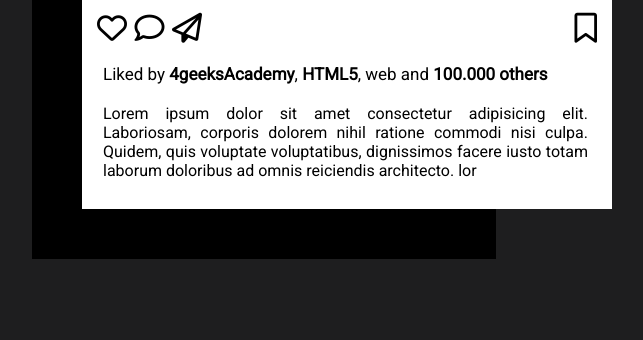
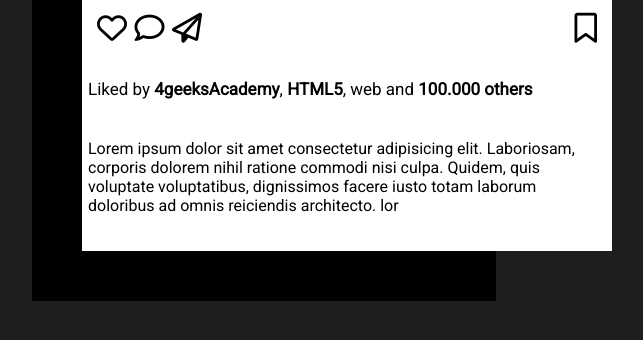
Before and after one commit to jmanuelbello30/Project-2-instagram-post, a plain HTML site: page index.html in a window 1280 px wide. Shown: the part 598-938 px from the top of the page, without its empty margins (376-1019 px from the left). Drawn offline with Linux system fonts and the light colour scheme.

Commit message:
Indentation Document

```diff
--- a/index.html
+++ b/index.html
@@ -10,8 +10,6 @@
     <title>Instagram-Post</title>
   </head>
   <body>
-  <header>
-  </header>
     <section>
       <div class="BigBox">
         <div class="principal-title">
@@ -25,7 +23,8 @@
           <p class="user-post">Jose Manuel</p>
         </div>
 
-      <div class="image-post"></div>
+        <div class="image-post">
+        </div>
 
         <div class="postbody">
           <i class="far fa-heart"></i>
@@ -33,6 +32,7 @@
           <i class="far fa-paper-plane"></i>
           <div class="icon-bookmark">
             <i class="far fa-bookmark"></i>
+          </div>
         </div>
 
         <div class="publication">
@@ -42,9 +42,8 @@
         <div class="postfooter">
           <p>Lorem ipsum dolor sit amet consectetur adipisicing elit. Laboriosam, corporis dolorem nihil ratione commodi nisi culpa. Quidem, quis voluptate voluptatibus, dignissimos facere iusto totam laborum doloribus ad omnis reiciendis architecto. lor</p>
         </div>
+
       </div>
     </section>
-  <footer>
-  </footer>
   </body>
 </html>
--- a/style.css
+++ b/style.css
@@ -76,7 +76,7 @@ body{
   font-family: 'Roboto', sans-serif;
   margin: auto;
   background: white;
-  width: 500px;
+  width: 518px;
   padding: 6px;
   font-size: 17px;
   margin-top: -5px;
@@ -85,10 +85,11 @@ body{
 .postfooter{
   font-family: 'Roboto', sans-serif;
   font-size: 16px;
-  text-align: justify;
-  margin-top: -25px;
+  margin: auto;
   background: white;
-  height: 100px;
-  width: 485px;
+  width: 518px;
   padding: 6px;
+  margin-top: -5px;
+  padding-bottom: 20px;
+
 }
```
Lines whose indentation alone changed are shown as unchanged.
